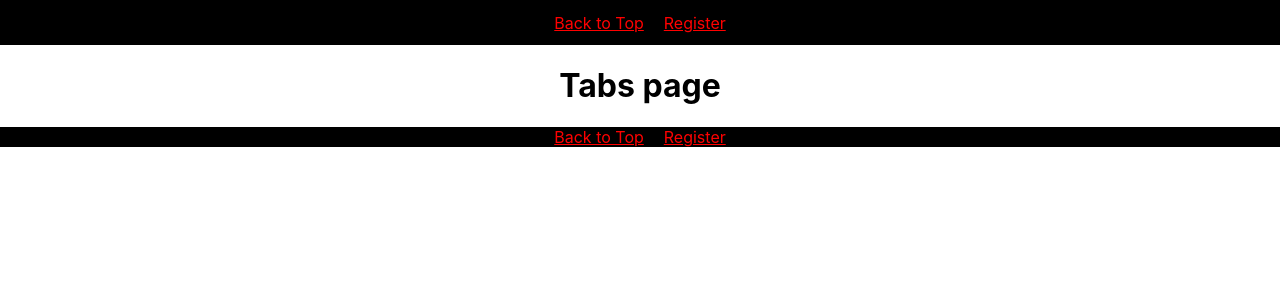
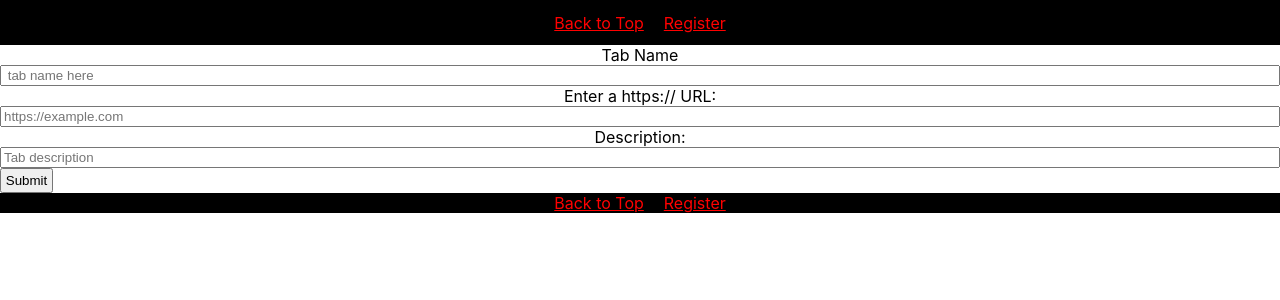
Before and after one commit to tab-thursday/react-app, a React (Create React App) app in the folder client/: page /tabs in a window 1280 px wide. Shown: the top 300 px of the page. Built offline with nearby package versions, Linux system fonts and the light colour scheme; sample sign-in values are in the browser's storage.

Commit message:
added tab url not working

```diff
--- /dev/null
+++ b/client/src/components/CreateTab.js
@@ -0,0 +1,50 @@
+import React, { useState } from "react";
+
+const CreateTabs = props => {
+
+    const [tab, setTab] = useState({
+        name: "",
+        url: "",
+        role: ""
+
+    });
+    const changeHandler = event => {
+        setTab({...tab, [event.target.name]: event.target.value});
+    };
+    const submitForm = event => {
+        event.preventDefault();
+        props.addNewTab(tab);
+        setTab({ name: "", url: "", role: ""})
+    }
+    return (
+      <form onSubmit={submitForm}>
+        <label htmlFor="name">Tab Name </label>
+        <input
+          name="name"
+          id="name"
+          type="text"
+          placeholder=" tab name here"
+          onChange={changeHandler}
+          value= {tab.name}
+        />
+        <label for="url">Enter a https:// URL:</label>
+        <input type="url" name="url" id="url"
+          placeholder="https://example.com"
+          pattern="https://.*" size="30"
+          required
+        />
+        <label for="name"> Description: </label>
+        <input
+          name="role"
+          id="role"
+          type="text"
+          placeholder="Tab description"
+          onChange={changeHandler}
+          value= {tab.role}
+        />
+        <button type = "submit"> Submit </button>
+      </form>
+    )
+}
+
+export default CreateTabs;
--- /dev/null
+++ b/client/src/components/TabLayout.js
@@ -0,0 +1,12 @@
+import React from "react";
+
+const TabLayout = props => {
+return (
+    <div>
+    <h2>{props.tab.name}</h2>
+    <p>{props.tab.email}</p>
+    <p>{props.tab.role}</p>
+    </div>
+    );
+};
+export default TabLayout;
--- a/client/src/components/Tabs.js
+++ b/client/src/components/Tabs.js
@@ -1,12 +1,20 @@
-import React from 'react'
-import TabsFooter from "./TabsFooter"
-import TabsHeader from "./TabsHeader"
+import React, {useState} from "react";
+import TabsFooter from "./TabsFooter";
+import TabsHeader from "./TabsHeader";
+import CreateTab from "./CreateTab";
+import TabLayout from "./TabLayout";
 
 const Tabs = () => {
+  const [tab, setTab] = useState([])
+
+  const addNewTab = note => {
+    setTab([...tab, note])
+  }
   return (
     <div>
       <TabsHeader/>
-      <h1>Tabs page</h1>
+      <CreateTab addNewTab= {addNewTab}/>
+      {tab.map((tab, i) => <TabLayout tab = {tab} key = {i}/>)}
       <TabsFooter/>
     </div>
   )
```
